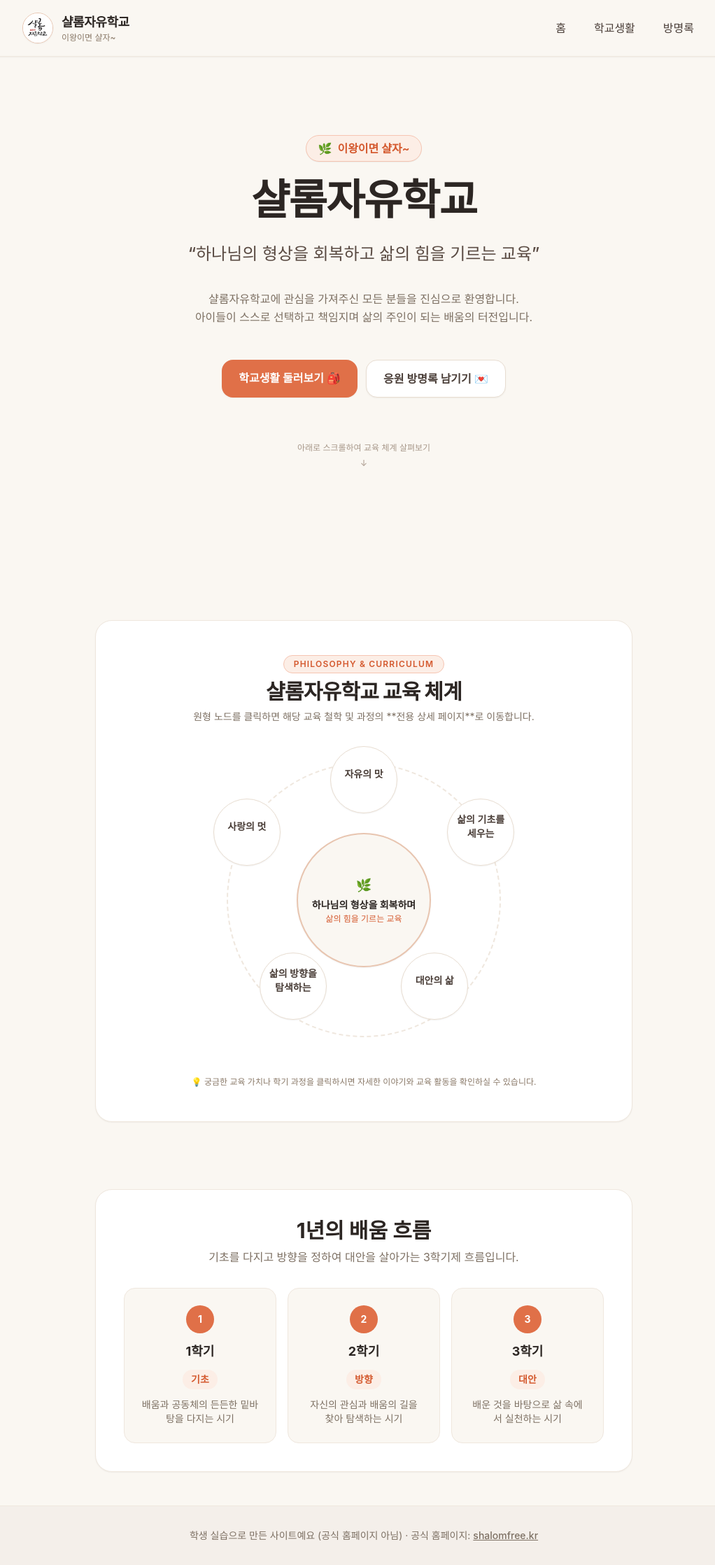
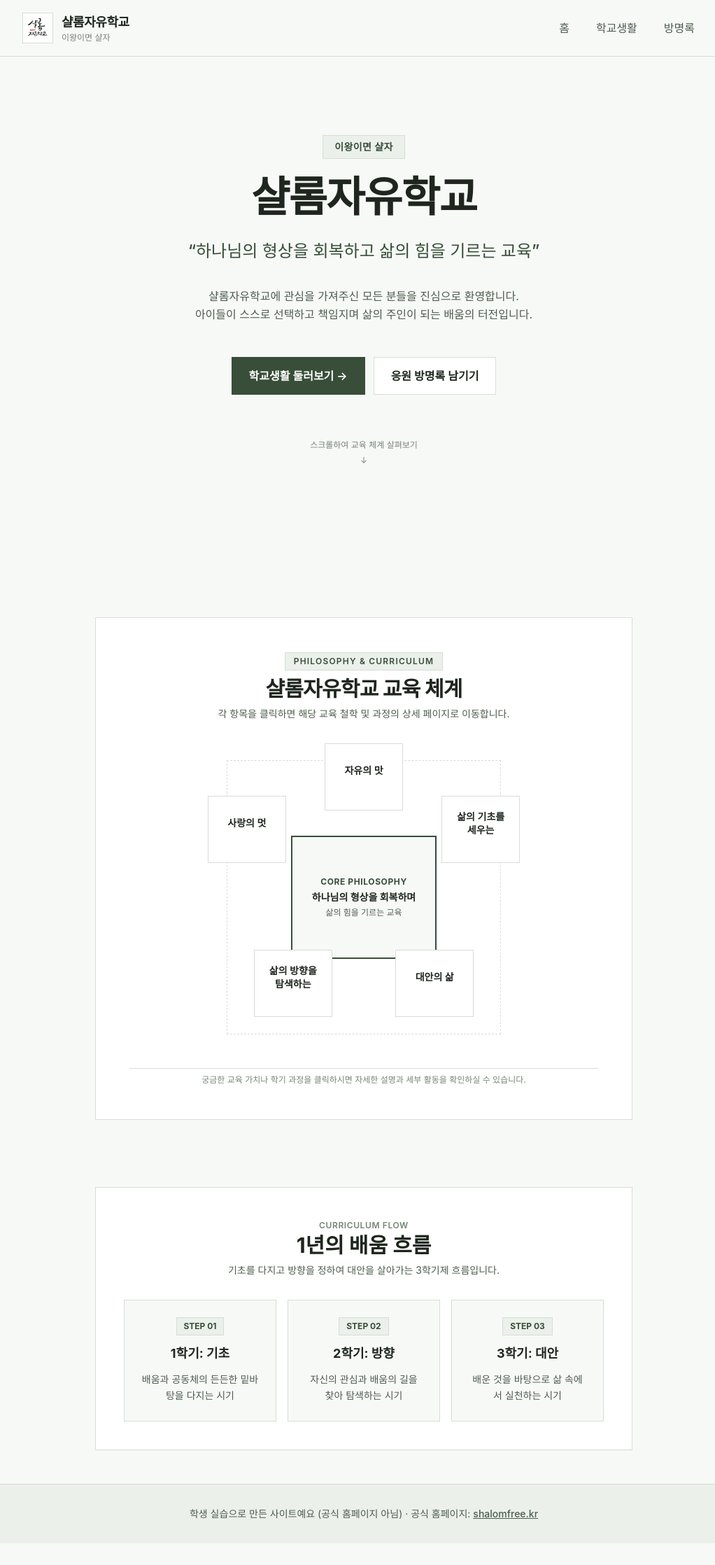
Before and after one commit to HH947/myschool, a Next.js app: page / in a window 1280 px wide. Shown: the whole page at 70% size, without its empty margins (120-1142 px from the left). After the commit the page ends 2205 px from the top, so only its background shows below. Built offline with nearby package versions, Linux system fonts and the light colour scheme.

Commit message:
design: 채도 낮은 세이지 녹색 톤 적용, 각진 모던 디자인으로 변경 및 이모지 제거

```diff
--- a/src/app/globals.css
+++ b/src/app/globals.css
@@ -1,8 +1,13 @@
 @import "tailwindcss";
 
 :root {
-  --background: #FAF7F2;
-  --foreground: #2C2623;
+  --background: #F7F9F7;
+  --foreground: #1E261E;
+  --primary: #384E38;
+  --primary-hover: #2D3F2D;
+  --border: #D5DED5;
+  --surface: #FFFFFF;
+  --surface-muted: #EBF0EB;
 }
 
 body {
--- a/src/app/layout.tsx
+++ b/src/app/layout.tsx
@@ -15,16 +15,16 @@ export default function RootLayout({
 }) {
   return (
     <html lang="ko">
-      <body className="min-h-screen flex flex-col bg-[#FAF7F2] text-[#2C2623] antialiased">
+      <body className="min-h-screen flex flex-col bg-[#F7F9F7] text-[#1E261E] antialiased">
         {/* 공통 상단 네비게이션 */}
-        <header className="sticky top-0 z-50 bg-[#FAF7F2]/95 backdrop-blur-sm border-b border-[#EFE7DE] shadow-xs">
+        <header className="sticky top-0 z-50 bg-[#F7F9F7]/95 backdrop-blur-sm border-b border-[#D5DED5]">
           <div className="max-w-5xl mx-auto px-4 sm:px-6 h-16 sm:h-20 flex items-center justify-between">
             {/* 학교 로고 & 이름 */}
             <Link
               href="/"
               className="flex items-center gap-3 group focus:outline-hidden"
             >
-              <div className="relative w-9 h-9 sm:w-11 sm:h-11 rounded-full overflow-hidden border border-[#E8C5B0] shadow-xs bg-white flex items-center justify-center">
+              <div className="relative w-9 h-9 sm:w-11 sm:h-11 overflow-hidden border border-[#D5DED5] bg-white flex items-center justify-center">
                 <Image
                   src="/logo.jpg"
                   alt="샬롬자유학교 로고"
@@ -35,32 +35,32 @@ export default function RootLayout({
                 />
               </div>
               <div className="flex flex-col">
-                <span className="text-base sm:text-lg font-bold tracking-tight text-[#2C2623] group-hover:text-[#E07048] transition-colors">
+                <span className="text-base sm:text-lg font-bold tracking-tight text-[#1E261E] group-hover:text-[#384E38] transition-colors">
                   샬롬자유학교
                 </span>
-                <span className="text-[11px] sm:text-xs text-[#8A7968]">
-                  이왕이면 샬자~
+                <span className="text-[11px] sm:text-xs text-[#768476]">
+                  이왕이면 샬자
                 </span>
               </div>
             </Link>
 
-            {/* 3개 메뉴 네비게이션 */}
+            {/* 3개 메뉴 네비게이션 (각진 디자인) */}
             <nav className="flex items-center gap-1 sm:gap-2 text-sm sm:text-base font-medium">
               <Link
                 href="/"
-                className="px-3 py-1.5 sm:px-4 sm:py-2 rounded-full text-[#4A3E38] hover:text-[#E07048] hover:bg-[#F3EDE2] transition-colors"
+                className="px-3.5 py-2 text-[#4E5C4E] hover:text-[#1E261E] hover:bg-[#EBF0EB] border border-transparent hover:border-[#D5DED5] transition-colors"
               >
                 홈
               </Link>
               <Link
                 href="/school-life"
-                className="px-3 py-1.5 sm:px-4 sm:py-2 rounded-full text-[#4A3E38] hover:text-[#E07048] hover:bg-[#F3EDE2] transition-colors"
+                className="px-3.5 py-2 text-[#4E5C4E] hover:text-[#1E261E] hover:bg-[#EBF0EB] border border-transparent hover:border-[#D5DED5] transition-colors"
               >
                 학교생활
               </Link>
               <Link
                 href="/guestbook"
-                className="px-3 py-1.5 sm:px-4 sm:py-2 rounded-full text-[#4A3E38] hover:text-[#E07048] hover:bg-[#F3EDE2] transition-colors"
+                className="px-3.5 py-2 text-[#4E5C4E] hover:text-[#1E261E] hover:bg-[#EBF0EB] border border-transparent hover:border-[#D5DED5] transition-colors"
               >
                 방명록
               </Link>
@@ -73,8 +73,8 @@ export default function RootLayout({
           {children}
         </main>
 
-        {/* 공통 하단 푸터 */}
-        <footer className="border-t border-[#EFE7DE] bg-[#F4EFEA] py-8 text-center text-xs sm:text-sm text-[#7D7063]">
+        {/* 공통 하단 푸터 (각진 모던 스타일) */}
+        <footer className="border-t border-[#D5DED5] bg-[#EBF0EB] py-8 text-center text-xs sm:text-sm text-[#4E5C4E]">
           <div className="max-w-5xl mx-auto px-4 space-y-2">
             <p className="font-normal">
               학생 실습으로 만든 사이트예요 (공식 홈페이지 아님) · 공식 홈페이지:{" "}
@@ -82,7 +82,7 @@ export default function RootLayout({
                 href="https://www.shalomfree.kr"
                 target="_blank"
                 rel="noopener noreferrer"
-                className="underline hover:text-[#E07048] transition-colors font-medium"
+                className="underline hover:text-[#384E38] transition-colors font-medium"
               >
                 shalomfree.kr
               </a>
--- a/src/app/page.tsx
+++ b/src/app/page.tsx
@@ -4,109 +4,102 @@ import CurriculumDiagram from "@/components/CurriculumDiagram";
 export default function HomePage() {
   return (
     <div className="space-y-16 sm:space-y-24">
-      {/* 1. 히어로 섹션 (첫 화면을 넉넉하고 편안하게 채우는 환영 영역) */}
+      {/* 1. 히어로 섹션 (각진 모던 에디토리얼 스타일) */}
       <section className="text-center pt-8 sm:pt-16 pb-12 sm:pb-20 space-y-6 min-h-[65vh] flex flex-col justify-center items-center">
-        {/* 인사말 배지 */}
-        <div className="inline-flex items-center gap-2 px-4 py-1.5 rounded-full bg-[#FCEEE6] border border-[#F6C5B2] text-[#D4592E] text-sm sm:text-base font-semibold shadow-2xs">
-          <span>🌿</span>
-          <span>이왕이면 샬자~</span>
+        {/* 인사말 배지 (각진 사각 박스) */}
+        <div className="inline-block px-4 py-1.5 bg-[#EBF0EB] border border-[#D5DED5] text-[#384E38] text-xs sm:text-sm font-semibold tracking-wide">
+          이왕이면 샬자
         </div>
 
         {/* 학교명 */}
-        <h1 className="text-4xl sm:text-6xl font-extrabold text-[#2C2623] tracking-tight">
+        <h1 className="text-4xl sm:text-6xl font-bold text-[#1E261E] tracking-tight">
           샬롬자유학교
         </h1>
 
         {/* 한 줄 소개 */}
-        <p className="text-xl sm:text-2xl font-medium text-[#5A4B43] max-w-2xl mx-auto leading-relaxed pt-1">
+        <p className="text-xl sm:text-2xl font-medium text-[#384E38] max-w-2xl mx-auto leading-relaxed pt-1">
           &ldquo;하나님의 형상을 회복하고 삶의 힘을 기르는 교육&rdquo;
         </p>
 
-        {/* 안내 문구 (입학 희망자 및 학부모를 위한 따뜻한 환영) */}
-        <p className="text-sm sm:text-base text-[#7D7063] max-w-xl mx-auto leading-relaxed pt-2">
+        {/* 안내 문구 */}
+        <p className="text-sm sm:text-base text-[#4E5C4E] max-w-xl mx-auto leading-relaxed pt-2">
           샬롬자유학교에 관심을 가져주신 모든 분들을 진심으로 환영합니다.
           <br className="hidden sm:inline" />
           아이들이 스스로 선택하고 책임지며 삶의 주인이 되는 배움의 터전입니다.
         </p>
 
-        {/* 바로가기 버튼 그룹 */}
+        {/* 바로가기 버튼 그룹 (각진 사각 버튼) */}
         <div className="flex flex-wrap justify-center gap-3 pt-6">
           <Link
             href="/school-life"
-            className="px-6 py-3.5 rounded-2xl bg-[#E07048] text-white font-semibold shadow-xs hover:bg-[#CF5E36] transition-all hover:scale-[1.02] active:scale-[0.98] text-sm sm:text-base"
+            className="px-6 py-3.5 bg-[#384E38] text-white font-semibold hover:bg-[#2D3F2D] transition-colors text-sm sm:text-base border border-[#384E38]"
           >
-            학교생활 둘러보기 🎒
+            학교생활 둘러보기 →
           </Link>
           <Link
             href="/guestbook"
-            className="px-6 py-3.5 rounded-2xl bg-[#FFFFFF] text-[#4A3E38] border border-[#E8DDD1] font-semibold shadow-xs hover:bg-[#F3EDE2] transition-all hover:scale-[1.02] active:scale-[0.98] text-sm sm:text-base"
+            className="px-6 py-3.5 bg-white text-[#1E261E] border border-[#D5DED5] font-semibold hover:bg-[#EBF0EB] hover:border-[#384E38] transition-colors text-sm sm:text-base"
           >
-            응원 방명록 남기기 💌
+            응원 방명록 남기기
           </Link>
         </div>
 
-        {/* 스크롤 유도 힌트 (스크롤을 2~3번 내리면 교육 체계가 나타남을 부드럽게 안내) */}
-        <div className="pt-10 flex flex-col items-center gap-1.5 text-xs text-[#A49486] animate-pulse">
-          <span>아래로 스크롤하여 교육 체계 살펴보기</span>
+        {/* 스크롤 유도 힌트 */}
+        <div className="pt-10 flex flex-col items-center gap-1.5 text-xs text-[#768476]">
+          <span>스크롤하여 교육 체계 살펴보기</span>
           <span>↓</span>
         </div>
       </section>
 
-      {/* 2. 교육 체계 오비탈 다이어그램 섹션 (스크롤을 내리면 슬슬 보이기 시작하는 위치) */}
+      {/* 2. 교육 체계 다이어그램 섹션 (스크롤 3번 위치) */}
       <section className="pt-6 sm:pt-10 scroll-mt-20">
         <CurriculumDiagram />
       </section>
 
-      {/* 3. 1년의 배움 흐름 섹션 */}
-      <section className="bg-white rounded-3xl p-6 sm:p-10 border border-[#EFE7DE] shadow-xs space-y-8 max-w-3xl mx-auto">
+      {/* 3. 1년의 배움 흐름 섹션 (각진 3단계 박스) */}
+      <section className="bg-white p-6 sm:p-10 border border-[#D5DED5] space-y-8 max-w-3xl mx-auto">
         <div className="text-center space-y-2">
-          <h2 className="text-2xl sm:text-3xl font-bold text-[#2C2623]">
+          <span className="text-xs font-semibold tracking-wider text-[#768476] uppercase">
+            Curriculum Flow
+          </span>
+          <h2 className="text-2xl sm:text-3xl font-bold text-[#1E261E]">
             1년의 배움 흐름
           </h2>
-          <p className="text-sm sm:text-base text-[#7D7063]">
+          <p className="text-sm text-[#4E5C4E]">
             기초를 다지고 방향을 정하여 대안을 살아가는 3학기제 흐름입니다.
           </p>
         </div>
 
-        <div className="grid grid-cols-1 md:grid-cols-3 gap-4 relative">
+        <div className="grid grid-cols-1 md:grid-cols-3 gap-4">
           {/* 1학기: 기초 */}
-          <div className="p-6 rounded-2xl bg-[#FAF7F2] border border-[#EFE7DE] text-center space-y-3 flex flex-col items-center">
-            <div className="w-10 h-10 rounded-full bg-[#E07048] text-white flex items-center justify-center font-bold text-sm">
-              1
-            </div>
-            <h3 className="text-lg font-bold text-[#2C2623]">1학기</h3>
-            <span className="inline-block px-3 py-1 rounded-full bg-[#FCEEE6] text-[#D4592E] font-semibold text-sm">
-              기초
+          <div className="p-6 bg-[#F7F9F7] border border-[#D5DED5] text-center space-y-3 flex flex-col items-center">
+            <span className="text-xs font-bold text-[#384E38] px-2.5 py-1 bg-[#EBF0EB] border border-[#D5DED5]">
+              STEP 01
             </span>
-            <p className="text-xs sm:text-sm text-[#7D7063]">
+            <h3 className="text-lg font-bold text-[#1E261E]">1학기: 기초</h3>
+            <p className="text-xs sm:text-sm text-[#4E5C4E] leading-relaxed">
               배움과 공동체의 든든한 밑바탕을 다지는 시기
             </p>
           </div>
 
           {/* 2학기: 방향 */}
-          <div className="p-6 rounded-2xl bg-[#FAF7F2] border border-[#EFE7DE] text-center space-y-3 flex flex-col items-center">
-            <div className="w-10 h-10 rounded-full bg-[#E07048] text-white flex items-center justify-center font-bold text-sm">
-              2
-            </div>
-            <h3 className="text-lg font-bold text-[#2C2623]">2학기</h3>
-            <span className="inline-block px-3 py-1 rounded-full bg-[#FCEEE6] text-[#D4592E] font-semibold text-sm">
-              방향
+          <div className="p-6 bg-[#F7F9F7] border border-[#D5DED5] text-center space-y-3 flex flex-col items-center">
+            <span className="text-xs font-bold text-[#384E38] px-2.5 py-1 bg-[#EBF0EB] border border-[#D5DED5]">
+              STEP 02
             </span>
-            <p className="text-xs sm:text-sm text-[#7D7063]">
+            <h3 className="text-lg font-bold text-[#1E261E]">2학기: 방향</h3>
+            <p className="text-xs sm:text-sm text-[#4E5C4E] leading-relaxed">
               자신의 관심과 배움의 길을 찾아 탐색하는 시기
             </p>
           </div>
 
           {/* 3학기: 대안 */}
-          <div className="p-6 rounded-2xl bg-[#FAF7F2] border border-[#EFE7DE] text-center space-y-3 flex flex-col items-center">
-            <div className="w-10 h-10 rounded-full bg-[#E07048] text-white flex items-center justify-center font-bold text-sm">
-              3
-            </div>
-            <h3 className="text-lg font-bold text-[#2C2623]">3학기</h3>
-            <span className="inline-block px-3 py-1 rounded-full bg-[#FCEEE6] text-[#D4592E] font-semibold text-sm">
-              대안
+          <div className="p-6 bg-[#F7F9F7] border border-[#D5DED5] text-center space-y-3 flex flex-col items-center">
+            <span className="text-xs font-bold text-[#384E38] px-2.5 py-1 bg-[#EBF0EB] border border-[#D5DED5]">
+              STEP 03
             </span>
-            <p className="text-xs sm:text-sm text-[#7D7063]">
+            <h3 className="text-lg font-bold text-[#1E261E]">3학기: 대안</h3>
+            <p className="text-xs sm:text-sm text-[#4E5C4E] leading-relaxed">
               배운 것을 바탕으로 삶 속에서 실천하는 시기
             </p>
           </div>
--- a/src/components/CurriculumDiagram.tsx
+++ b/src/components/CurriculumDiagram.tsx
@@ -19,27 +19,27 @@ export default function CurriculumDiagram() {
   return (
     <div
       id="curriculum-section"
-      className="w-full max-w-3xl mx-auto bg-white rounded-3xl p-6 sm:p-12 border border-[#EFE7DE] shadow-xs space-y-8"
+      className="w-full max-w-3xl mx-auto bg-white p-6 sm:p-12 border border-[#D5DED5] space-y-8"
     >
       {/* 상단 타이틀 */}
       <div className="text-center space-y-2">
-        <span className="text-xs font-semibold tracking-widest uppercase text-[#D4592E] bg-[#FCEEE6] px-3.5 py-1 rounded-full border border-[#F6C5B2] inline-block">
+        <span className="text-xs font-semibold tracking-widest uppercase text-[#384E38] bg-[#EBF0EB] px-3 py-1 border border-[#D5DED5] inline-block">
           Philosophy &amp; Curriculum
         </span>
-        <h2 className="text-2xl sm:text-3xl font-extrabold text-[#2C2623] tracking-tight">
+        <h2 className="text-2xl sm:text-3xl font-bold text-[#1E261E] tracking-tight">
           샬롬자유학교 교육 체계
         </h2>
-        <p className="text-xs sm:text-sm text-[#7D7063]">
-          원형 노드를 클릭하면 해당 교육 철학 및 과정의 **전용 상세 페이지**로 이동합니다.
+        <p className="text-xs sm:text-sm text-[#4E5C4E]">
+          각 항목을 클릭하면 해당 교육 철학 및 과정의 상세 페이지로 이동합니다.
         </p>
       </div>
 
-      {/* 오비탈 다이어그램 인터랙션 영역 */}
+      {/* 각진 다이어그램 인터랙션 영역 */}
       <div className="relative w-[320px] h-[320px] sm:w-[440px] sm:h-[440px] mx-auto select-none my-6">
-        {/* 원형 궤도 가이드 라인 (연한 대시선) */}
-        <div className="absolute inset-4 sm:inset-6 rounded-full border-2 border-dashed border-[#EFE7DE] pointer-events-none" />
+        {/* 가이드 라인 (각진 마름모/외곽 보더) */}
+        <div className="absolute inset-4 sm:inset-6 border border-dashed border-[#D5DED5] pointer-events-none" />
 
-        {/* 5개 주변 순환 노드 (클릭 시 전용 상세 페이지로 이동) */}
+        {/* 5개 주변 노드 (각진 사각 박스) */}
         {curriculumList.map((node, i) => {
           const isHovered = hoveredIndex === i;
           const pos = nodePositions[i];
@@ -50,16 +50,16 @@ export default function CurriculumDiagram() {
               onMouseEnter={() => setHoveredIndex(i)}
               onMouseLeave={() => setHoveredIndex(null)}
               style={pos}
-              className={`absolute w-20 h-20 sm:w-24 sm:h-24 rounded-full flex flex-col items-center justify-center text-center p-2 text-xs sm:text-sm font-semibold whitespace-pre-line transition-all duration-300 z-10 group shadow-xs ${
+              className={`absolute w-24 h-20 sm:w-28 sm:h-24 flex flex-col items-center justify-center text-center p-2 text-xs sm:text-sm font-semibold whitespace-pre-line transition-all duration-200 z-10 group ${
                 isHovered
-                  ? "bg-[#E07048] text-white border-2 border-[#E07048] shadow-lg scale-110 z-20"
-                  : "bg-white text-[#4A3E38] border border-[#E8DDD1] hover:border-[#E07048] hover:bg-[#FDF0E9]"
+                  ? "bg-[#384E38] text-white border-2 border-[#2D3F2D] shadow-md z-20"
+                  : "bg-white text-[#1E261E] border border-[#D5DED5] hover:border-[#384E38] hover:bg-[#EBF0EB]"
               }`}
             >
-              <span>{node.shortLabel}</span>
+              <span className="leading-snug">{node.shortLabel}</span>
               <span
-                className={`text-[10px] mt-0.5 transition-opacity ${
-                  isHovered ? "opacity-100 text-white/90" : "opacity-0"
+                className={`text-[10px] mt-1 transition-opacity ${
+                  isHovered ? "opacity-100 text-[#EBF0EB]" : "opacity-0"
                 }`}
               >
                 상세보기 →
@@ -68,22 +68,24 @@ export default function CurriculumDiagram() {
           );
         })}
 
-        {/* 중앙 코어 박스 */}
-        <div className="absolute top-1/2 left-1/2 -translate-x-1/2 -translate-y-1/2 w-36 h-36 sm:w-48 sm:h-48 rounded-full border-2 border-[#E8C5B0] bg-[#FAF7F2] flex flex-col items-center justify-center p-4 text-center z-5 shadow-xs">
-          <span className="text-base sm:text-lg mb-1">🌿</span>
-          <h3 className="text-xs sm:text-sm font-bold leading-snug text-[#2C2623]">
+        {/* 중앙 코어 박스 (각진 이중 테두리 사각형) */}
+        <div className="absolute top-1/2 left-1/2 -translate-x-1/2 -translate-y-1/2 w-40 h-36 sm:w-52 sm:h-44 border-2 border-[#384E38] bg-[#F7F9F7] flex flex-col items-center justify-center p-4 text-center z-5 shadow-xs">
+          <span className="text-[10px] sm:text-xs text-[#384E38] font-bold uppercase tracking-wider mb-1">
+            CORE PHILOSOPHY
+          </span>
+          <h3 className="text-xs sm:text-sm font-bold leading-snug text-[#1E261E]">
             하나님의 형상을 회복하며
           </h3>
-          <p className="text-[11px] sm:text-xs text-[#D4592E] font-medium mt-0.5">
+          <p className="text-[11px] sm:text-xs text-[#4E5C4E] font-medium mt-1">
             삶의 힘을 기르는 교육
           </p>
         </div>
       </div>
 
       {/* 하단 심플 안내 배너 */}
-      <div className="pt-2 text-center">
-        <p className="text-xs text-[#8A7968]">
-          💡 궁금한 교육 가치나 학기 과정을 클릭하시면 자세한 이야기와 교육 활동을 확인하실 수 있습니다.
+      <div className="pt-2 text-center border-t border-[#D5DED5]">
+        <p className="text-xs text-[#768476]">
+          궁금한 교육 가치나 학기 과정을 클릭하시면 자세한 설명과 세부 활동을 확인하실 수 있습니다.
         </p>
       </div>
     </div>
```
Also changed, not shown: src/app/curriculum/[slug]/page.tsx (+33 -31 lines), src/app/guestbook/page.tsx (+34 -37 lines), src/app/school-life/page.tsx (+26 -28 lines), src/data/curriculum.ts (+0 -7 lines).
